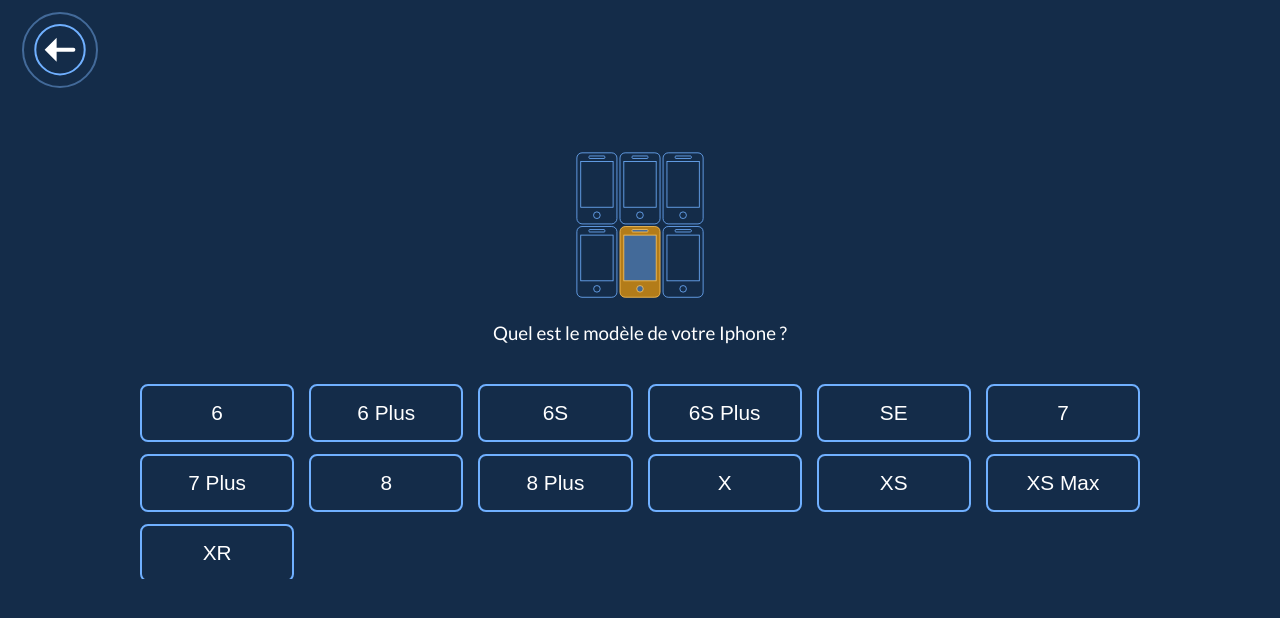
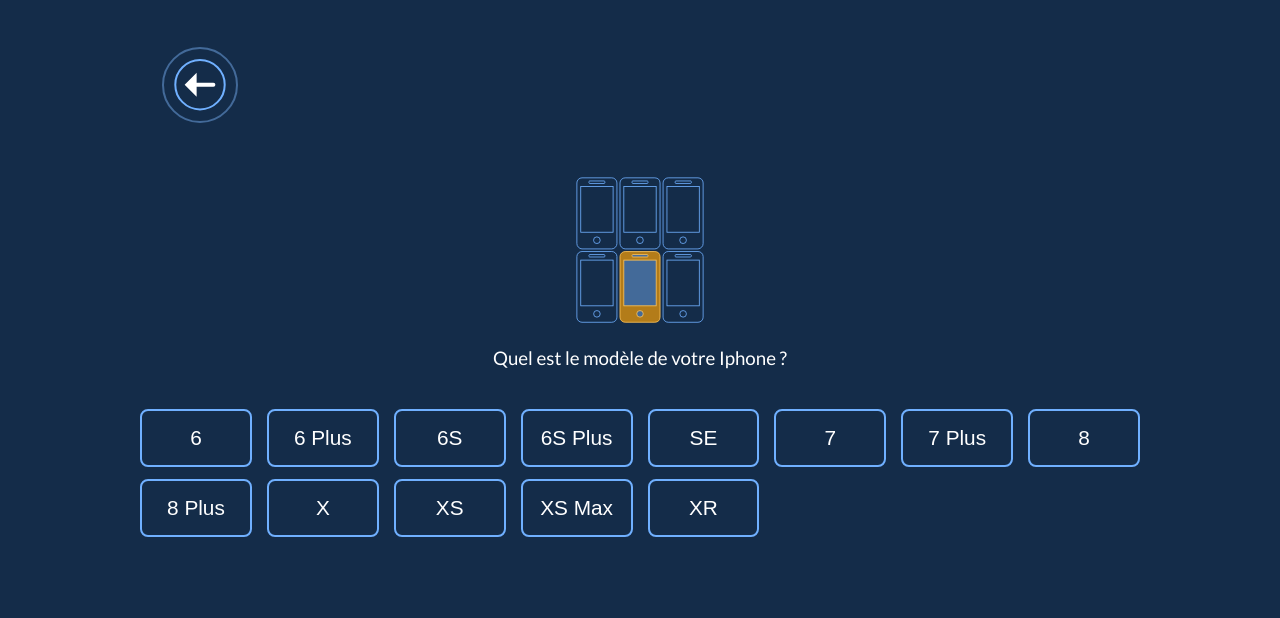
Before and after one commit to Moltus/estimate-form, a React (Create React App) app: page / in a window 1280 px wide. Shown: the top 618 px of the page. Built offline with nearby package versions, Linux system fonts and the light colour scheme.

Commit message:
display flex direction column for form-container to align vertically. Min width for grid cells 100px for when > 4 buttons.

```diff
--- a/src/styles/ButtonList.css
+++ b/src/styles/ButtonList.css
@@ -8,7 +8,7 @@
 
 /* When number of buttons is > 4, min-width is 150. Especially useful for mobile display where they wouldnt fit on 1 screen */
 .buttons-container.small-buttons {
-  grid-template-columns: repeat(auto-fill, minmax(150px, 1fr));
+  grid-template-columns: repeat(auto-fill, minmax(100px, 1fr));
   grid-auto-rows: 55px;
 }
 
--- a/src/styles/FormDisplay.css
+++ b/src/styles/FormDisplay.css
@@ -1,4 +1,8 @@
 .form-container {
+  height: 100vh;
+  display: flex;
+  flex-direction: column;
+  justify-content: center;
 
 }
 
@@ -10,8 +14,7 @@
 .questions-container {
   display: flex;
   flex-direction: column;
-  /* height: 100vh; */
-  justify-content: center;
+  height: 600px;
   align-items: center;
 }
 
--- a/src/styles/History.css
+++ b/src/styles/History.css
@@ -1,12 +1,7 @@
 .history-container {
-  position: relative;
-  top: 10px;
-  left: 120px;
-  /* max-width: 1000px;
-  margin: 0 auto; */
+  margin: 20px;
 }
 .history {
-  position: absolute;
   display: flex;
   flex-direction: column;
 }
@@ -14,7 +9,7 @@
   margin-top: 0;
   font-size: 12px;
   color: #70B0FF;
-  margin-bottom: 5px;
+  margin-bottom: 3px;
 }
 
 .history-answer {
--- a/src/styles/ProgressGauge.css
+++ b/src/styles/ProgressGauge.css
@@ -1,13 +1,16 @@
+.progress-container {
+  max-width: 1000px;
+  z-index: 5;
+  margin: 0 auto;
+  display: flex;
+}
+
 .progress {
   position: relative;
-  /* max-width: 1000px; */
-  z-index: 5;
-  /* height: 100px; */
-  /* margin: 0 auto; */
+  margin: 20px;
 }
 
 .circular-gauge {
-  position: absolute;
   top: 10px;
   left: 20px;
 }
@@ -30,8 +33,8 @@
 
 .back-button {
   position: absolute;
-  top: 10px;
-  left: 20px;
+  top: 0;
+  left: 0;
   padding: 9px 10px;
   cursor: pointer;
   outline: none;
@@ -46,19 +49,17 @@
 .back-button__arrow {
   fill: #fff;
 }
-
-.back-button:hover .back-button__circle {
-  stroke: #FFC357;
-}
-.back-button:hover .back-button__arrow {
-  fill: #FFC357;
+@media all and (min-width: 780px) {
+  .back-button:hover .back-button__circle {
+    stroke: #FFC357;
+  }
+  .back-button:hover .back-button__arrow {
+    fill: #FFC357;
+  }
 }
 
 @media all and (min-width: 1300px) {
 
-  .back-button {
-    top: 100px;
-  }
   .circular-gauge {
     top: 100px;
   }
```
